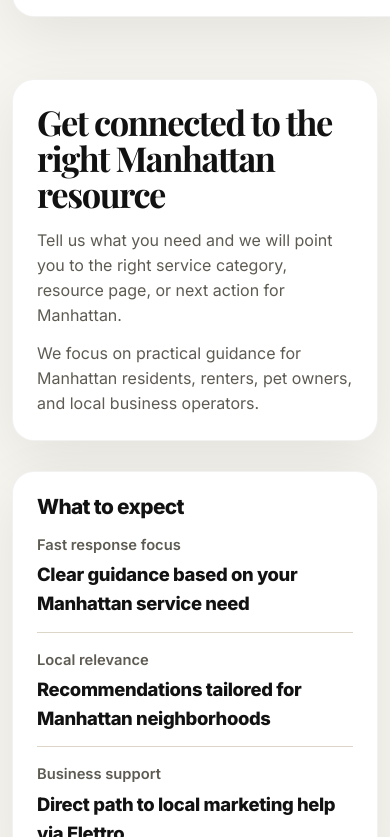
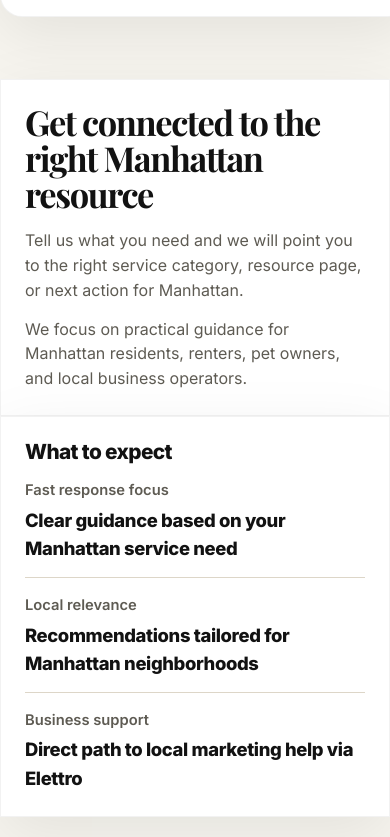
Before and after one commit to elettro/manhattanservices, a plain HTML site: page contact/index.html in a window 390 px wide. Shown: the part 1163-2000 px from the top of the page. Drawn offline with nearby package versions, Linux system fonts and the light colour scheme.

Commit message:
Fix mobile sections to span full width

```diff
--- a/css/style.css
+++ b/css/style.css
@@ -620,13 +620,60 @@ section {
 
 
 @media (max-width: 900px) {
+  .container {
+    width: 100%;
+    padding-inline: 0;
+  }
+
+  .header-inner {
+    padding-inline: 16px;
+  }
+
+  main .container {
+    width: 100%;
+    padding-inline: 0;
+  }
+
+  .hero-wrap,
+  .intro-block,
+  .cards-grid,
+  .three-col,
+  .needs-grid,
+  .business-block,
+  .final-cta,
+  .page-hero-wrap,
+  .service-grid,
+  .contact-split {
+    gap: 0;
+  }
+
+  .hero-card,
+  .hero-side,
+  .copy-card,
+  .stats-card,
+  .feature-card,
+  .grid-card,
+  .business-block,
+  .final-cta,
+  .final-box,
+  .cta-band,
+  .page-hero-copy,
+  .page-hero-panel,
+  .service-card {
+    border-radius: 0;
+  }
+
+  .page-hero-copy h1 {
+    white-space: normal;
+  }
+
   .site-header {
     backdrop-filter: none;
   }
 
   .header-inner {
     min-height: auto;
-    padding: 10px 0;
+    padding: 10px 16px;
     flex-wrap: wrap;
     position: relative;
   }
```
